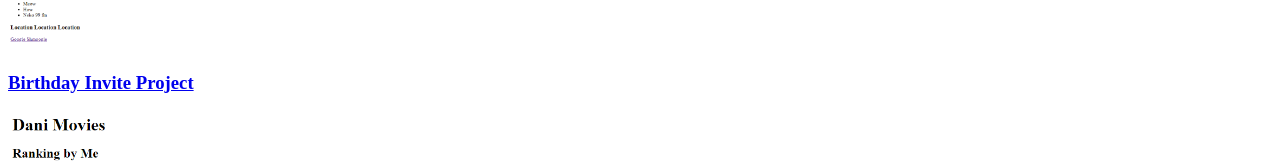
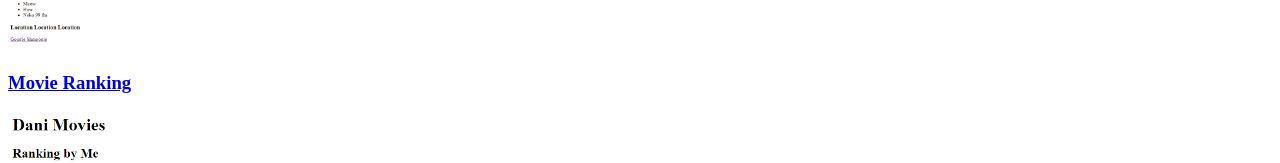
Before and after one commit to dani-yakir/portfolio, a plain HTML site: page index.html in a window 1280 px wide. Shown: the part 383-546 px from the top of the page. Drawn offline with Linux system fonts and the light colour scheme.

Commit message:
fixed h2 content

```diff
--- a/index.html
+++ b/index.html
@@ -31,7 +31,7 @@ https://developer.mozilla.org/en-US/docs/Web/HTML/Element/img#attr-height -->
     <hr/>
     <h3><a href="./public/birthday-invite.html">Birthday Invite Project</a></h3>
     <img src="./assets/images/birthday-invite.png" height="200"/>
-    <h3><a href="./public/movie-ranking.html">Birthday Invite Project</a></h3>
+    <h3><a href="./public/movie-ranking.html">Movie Ranking</a></h3>
     <img src="./assets/images/movie-ranking.png" height="200"/>
 
 </body>
```
